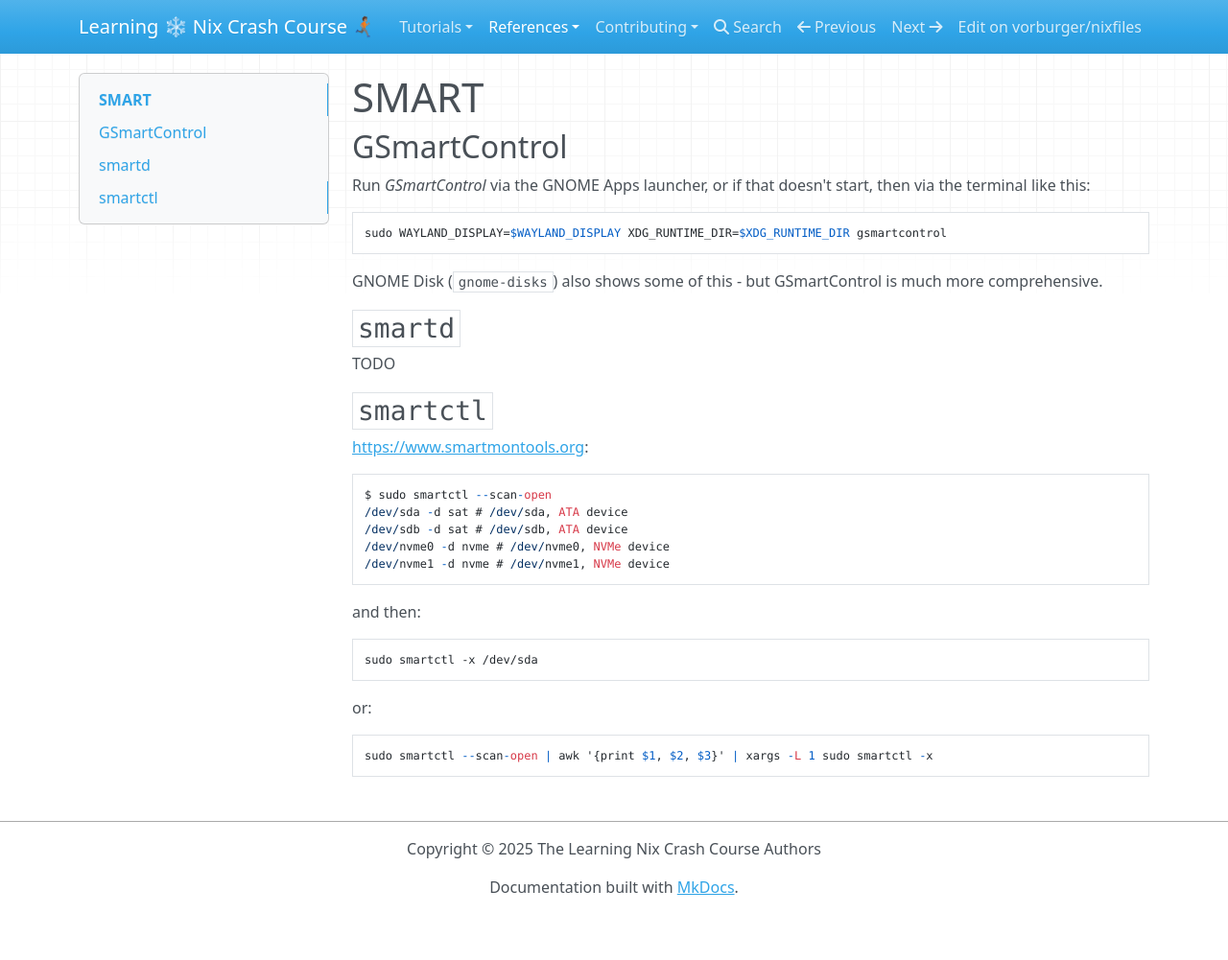
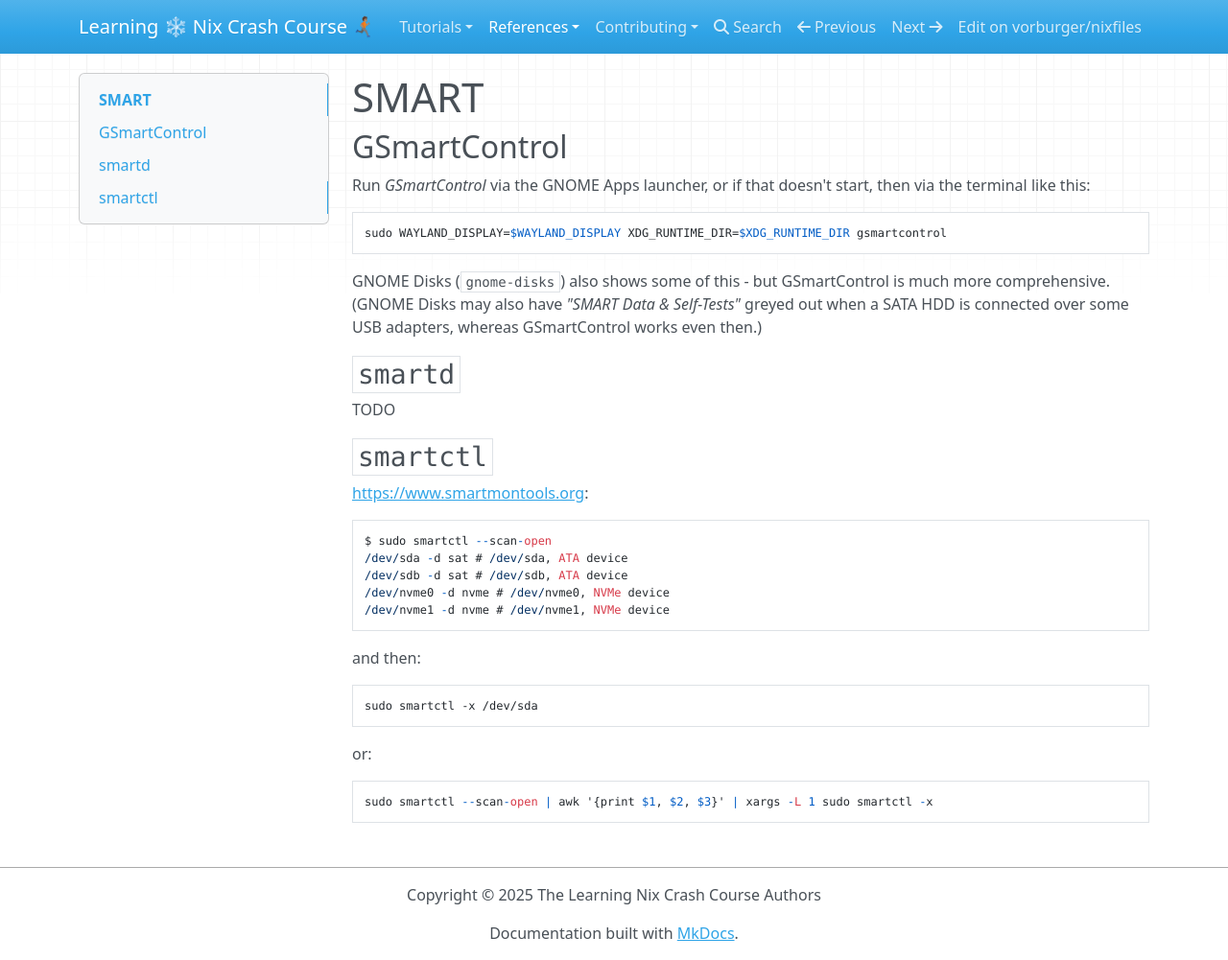
Before and after one commit to vorburger/nixfiles, an MkDocs documentation site: the page built from docs/docs/reference/smart.md, in a window 1280 px wide and 1001 px high. Shown: the whole window at 96% size. Built offline with MkDocs 1.6.1, drawn with Linux system fonts in a browser that asks for light colours; nearby versions of some CDN libraries.

Commit message:
docs: SMART is N/A in GNOME Disks when SATA HDD is connected over USB

```diff
--- a/docs/docs/reference/smart.md
+++ b/docs/docs/reference/smart.md
@@ -6,7 +6,9 @@ Run _GSmartControl_ via the GNOME Apps launcher, or if that doesn't start, then
 
     sudo WAYLAND_DISPLAY=$WAYLAND_DISPLAY XDG_RUNTIME_DIR=$XDG_RUNTIME_DIR gsmartcontrol
 
-GNOME Disk (`gnome-disks`) also shows some of this - but GSmartControl is much more comprehensive.
+GNOME Disks (`gnome-disks`) also shows some of this - but GSmartControl is much more comprehensive.
+(GNOME Disks may also have _"SMART Data & Self-Tests"_ greyed out when a SATA HDD is connected over
+some USB adapters, whereas GSmartControl works even then.)
 
 ## `smartd`
 
```
